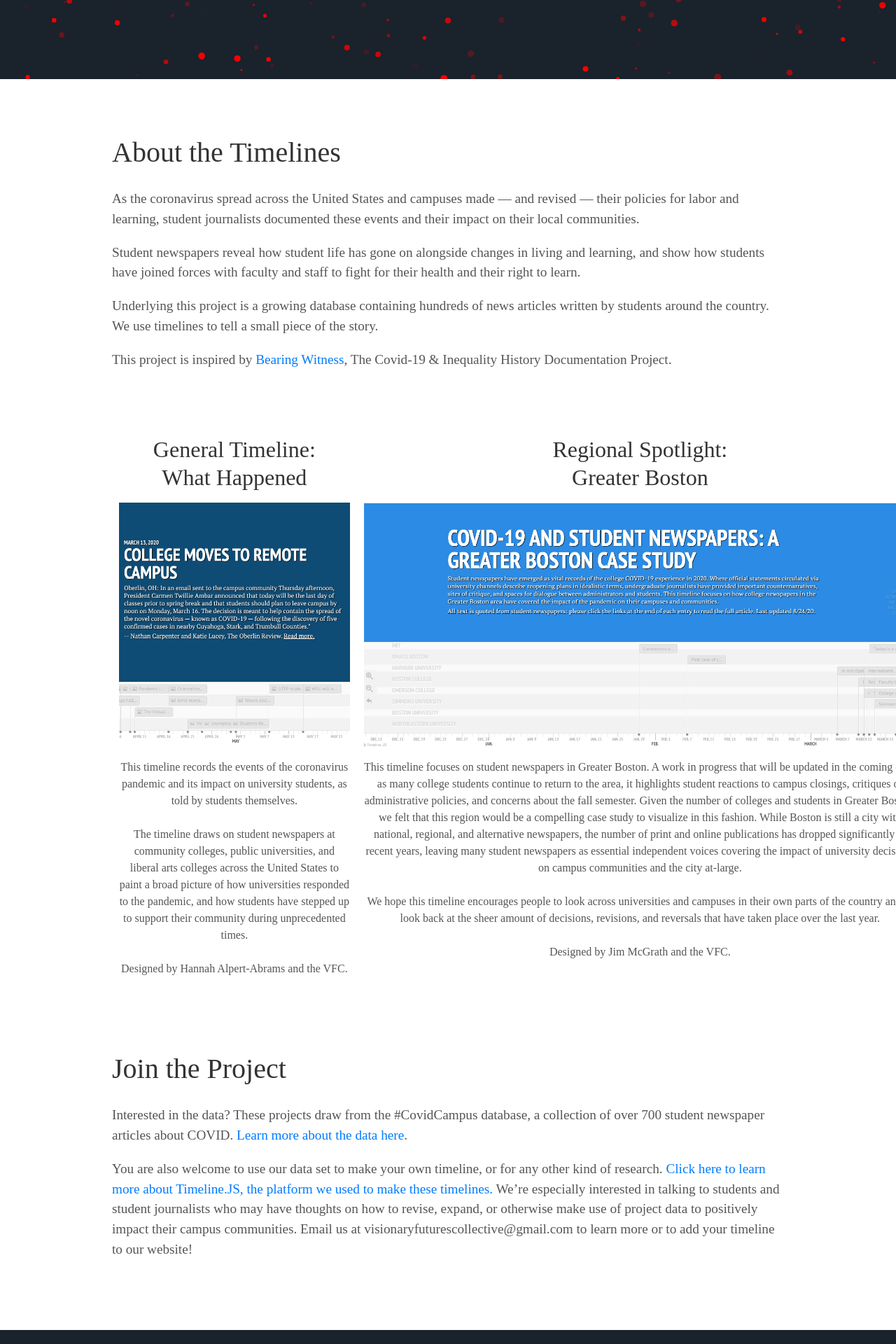
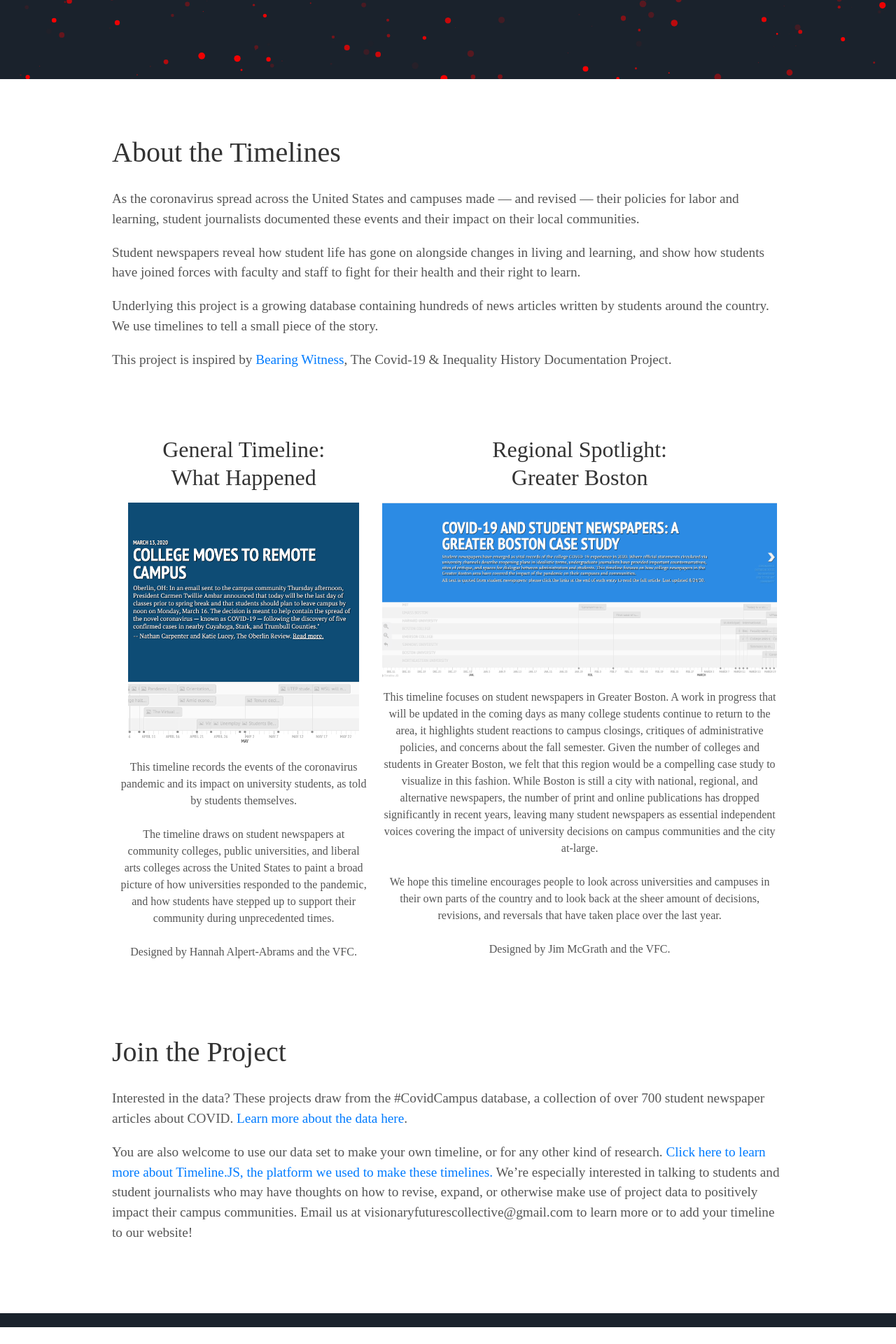
Before and after one commit to visionary-futures-collective/covid19, a Jekyll site: the page built from timeline.md, in a window 1280 px wide. Shown: the part 863-2783 px from the top of the page at 70% size. Built offline with Jekyll 4.4.1, drawn with Linux system fonts in a browser that asks for light colours; some web fonts are replaced; after the commit the page ends 2759 px from its top, so only the background shows below that.

Commit message:
timeline layout

```diff
--- a/timeline.md
+++ b/timeline.md
@@ -24,7 +24,7 @@ This project is inspired by [Bearing Witness](https://bearingwitness.github.io/)
 <!-- <div class="user"> -->
   <div class="tech">
     <h2>Regional Spotlight:<br> Greater Boston</h2>
-    <p><a href="https://cdn.knightlab.com/libs/timeline3/latest/embed/index.html?source=1RQnerfYlGnLFXf5iKsMdfZtjkpeNEivQocQ5cvL6GYs&font=Default&lang=en&initial_zoom=2&height=650" target="_blank"><img src="https://visionary-futures-collective.github.io/covid19/img/vfc.timeline.gb.png" alt="Greater Boston timeline screenshot" height="350"></a></p>
+    <p><a href="https://cdn.knightlab.com/libs/timeline3/latest/embed/index.html?source=1RQnerfYlGnLFXf5iKsMdfZtjkpeNEivQocQ5cvL6GYs&font=Default&lang=en&initial_zoom=2&height=650" target="_blank"><img src="https://visionary-futures-collective.github.io/covid19/img/vfc.timeline.gb.png" alt="Greater Boston timeline screenshot" height="250"></a></p>
     <p>This timeline focuses on student newspapers in Greater Boston. A work in progress that will be updated in the coming days as many college students continue to return to the area, it highlights student reactions to campus closings, critiques of administrative policies, and concerns about the fall semester. Given the number of colleges and students in Greater Boston, we felt that this region would be a compelling case study to visualize in this fashion. While Boston is still a city with national, regional, and alternative newspapers, the number of print and online publications has dropped significantly in recent years, leaving many student newspapers as essential independent voices covering the impact of university decisions on campus communities and the city at-large.<br><br>
     We hope this timeline encourages people to look across universities and campuses in their own parts of the country and to look back at the sheer amount of decisions, revisions, and reversals that have taken place over the last year.<br><br>
     Designed by Jim McGrath and the VFC.</p>
```
